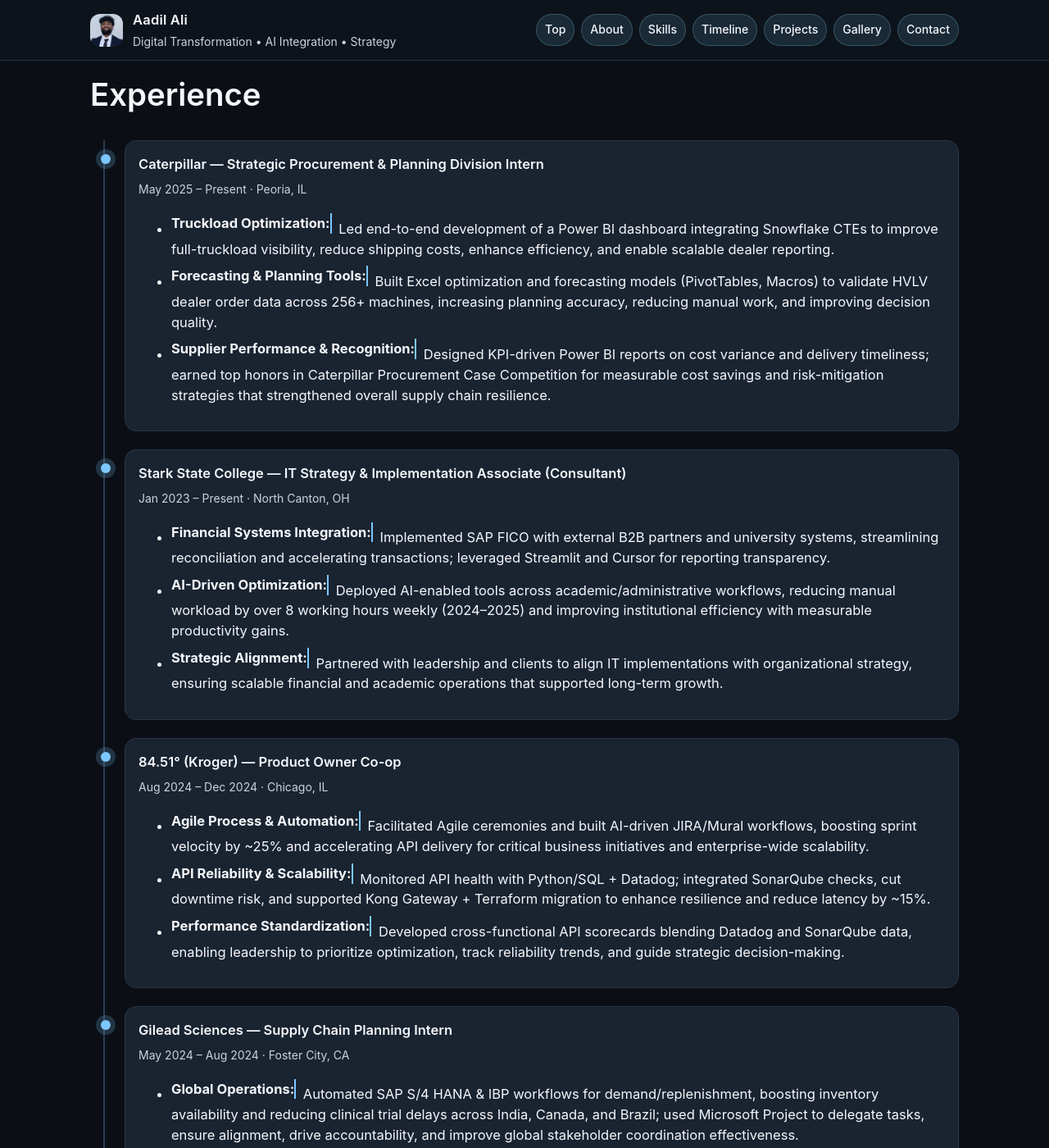
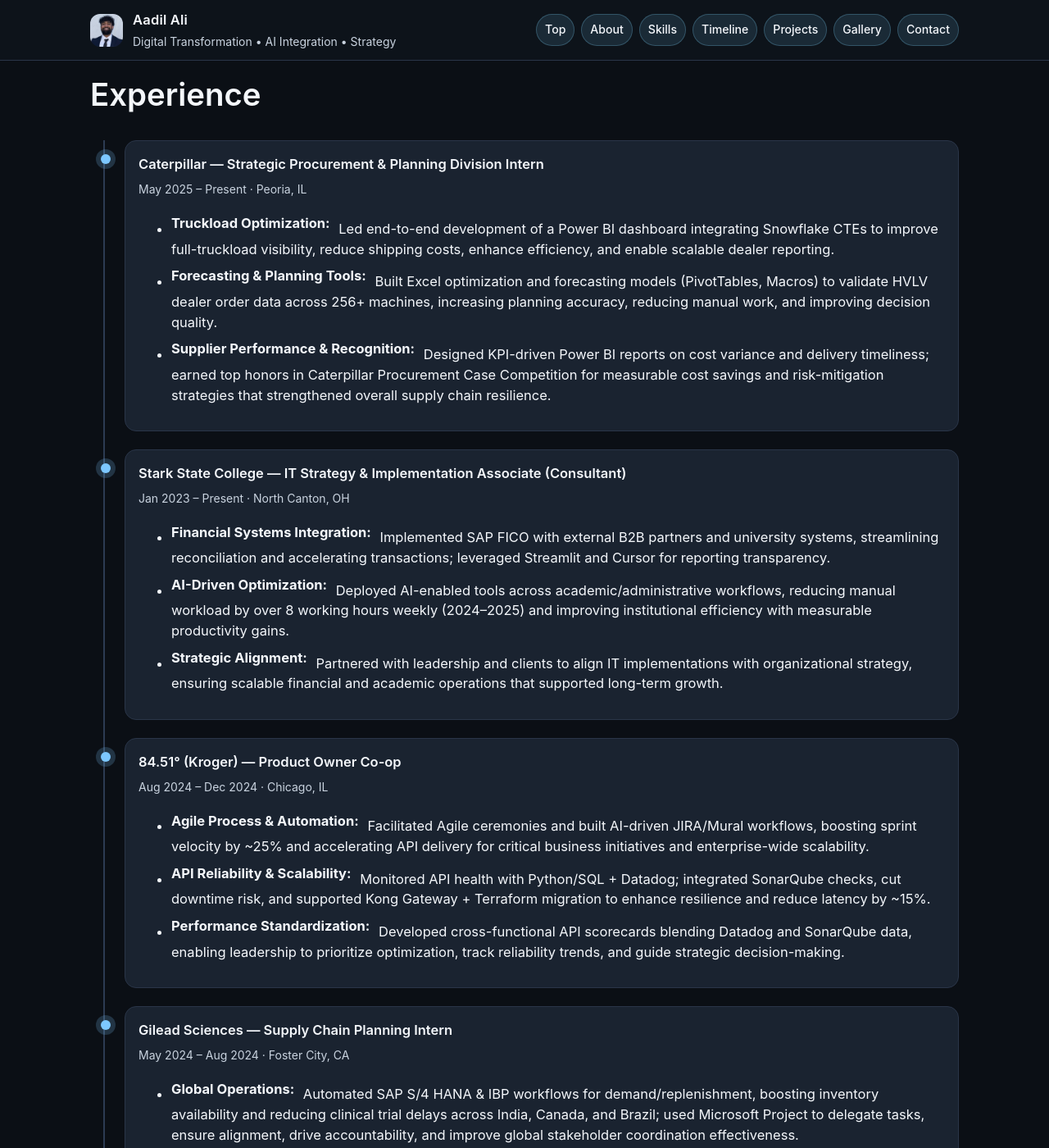
Before and after one commit to aaadil777/aaadil777.github.io, a Jekyll site: the page built from index.md, in a window 1280 px wide and 1400 px high, scrolled down 896 px. Shown: the whole window at 82% size. Built offline with Jekyll 4.4.1, drawn with Linux system fonts in a browser that asks for light colours.

Commit message:
Modified CSS style to remove persistent caret. Added URl redirects to header. Fix image file path for previews.

```diff
--- a/assets/main.css
+++ b/assets/main.css
@@ -101,19 +101,48 @@
 .node .title{ font-weight:600; margin:0 0 4px; color:var(--text); }
 .meta{ color:var(--muted); font-size:14px; margin-bottom:6px; }
 
-/* === Typed bullets – caret only while typing (fixes the persistent line) === */
-.typed-bullets .bullet{ position:relative; margin:.5rem 0; line-height:1.5; }
-.bullet-label{
-  font-weight:700;
-  white-space:nowrap; overflow:hidden; display:inline-block;
-  border-right: none;             /* no line by default */
+/* === Typed bullets (typewriter label + fade-in rest) ====================== */
+.typed-bullets .bullet{
+  position: relative;
+  margin: .5rem 0;
+  line-height: 1.5;
 }
-.bullet-label.typing{
-  border-right:2px solid var(--accent);   /* show caret only while typing */
-  animation: caret 1s steps(1) infinite;
+
+/* Label: no caret by default (force higher specificity to beat theme rules) */
+.typed-bullets .bullet .bullet-label{
+  font-weight: 700;
+  white-space: nowrap;
+  overflow: hidden;
+  display: inline-block;
+  border-right: 0 !important;                 /* never show when not typing */
+  padding-inline-end: 2px;                    /* reserve space to prevent shift */
 }
-@keyframes caret { 0%,100%{ border-color:transparent } 50%{ border-color:var(--accent) } }
-.bullet-rest{ opacity:0; transition:opacity .35s ease .05s; margin-left:.25rem; }
+
+/* While typing: show a blinking caret only */
+.typed-bullets .bullet .bullet-label.typing{
+  border-right: 2px solid var(--accent, #7dd3fc) !important;
+  animation: bullet-caret-blink 1s steps(1, end) infinite;
+}
+
+/* Fade-in for the remainder of the sentence */
+.typed-bullets .bullet .bullet-rest{
+  opacity: 0;
+  transition: opacity .35s ease .05s;
+  margin-left: .25rem;
+}
+
+/* Blink keyframes */
+@keyframes bullet-caret-blink {
+  0%, 100%   { border-right-color: transparent; }
+  50%        { border-right-color: var(--accent, #7dd3fc); }
+}
+
+/* Respect user motion preferences */
+@media (prefers-reduced-motion: reduce) {
+  .typed-bullets .bullet .bullet-label.typing{
+    animation: none;
+  }
+}
 
 /* ===== Projects ===== */
 .proj-grid{
--- a/assets/main.js
+++ b/assets/main.js
@@ -59,6 +59,7 @@
             i++; setTimeout(tick, 18);
           } else {
             labelEl.classList.remove('typing'); // caret off; no lingering line
+            labelEl.style.borderRight = "none";
             restEl.style.opacity = 1;
             bio.unobserve(bullet);
           }
```
Also changed, not shown: _data/projects.yml (+7 -7 lines).
